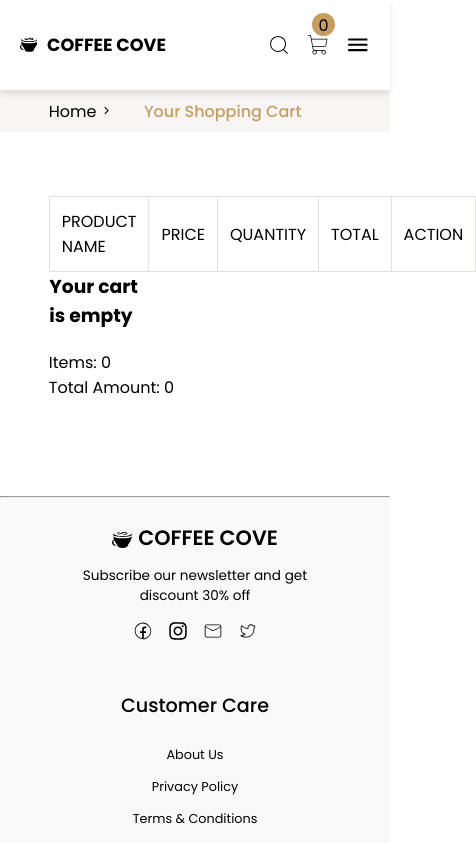
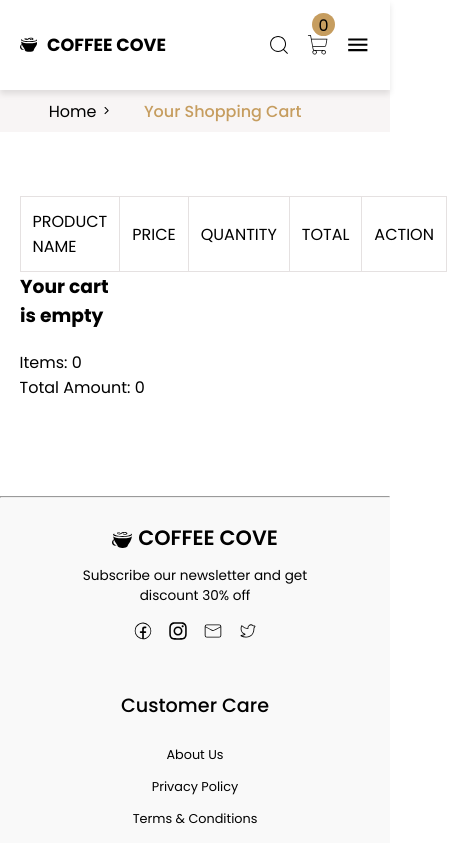
Before and after one commit to jenisha987/Coffee-Shop, a React (Vite) app in the folder coffee-shop/: page /cart in a window 390 px wide. Shown: the top 843 px of the page, 476 px wide, since content can reach past the window. Built offline with nearby package versions, Linux system fonts and the light colour scheme.

Commit message:
made responsive

```diff
--- a/coffee-shop/src/App.css
+++ b/coffee-shop/src/App.css
@@ -675,6 +675,13 @@ td {
         font-size: 1rem;
     }
 
+    .cart-item-section {
+        width: 90%;
+    }
+    .table-quantity button {
+        padding: 0rem 0.5rem 0rem 0.5rem;
+    }
+
 }
 
 @media (max-width:600px) {
```
